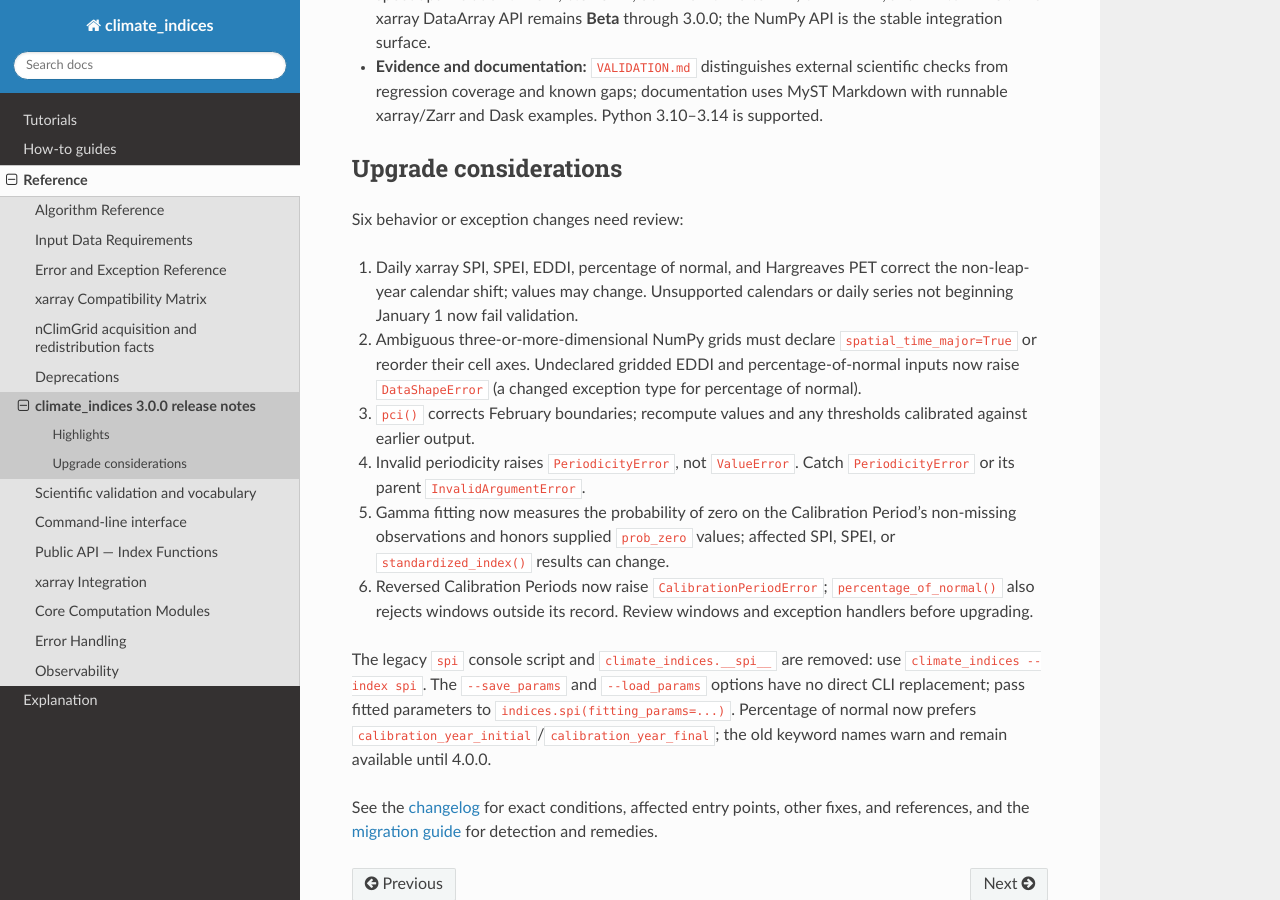
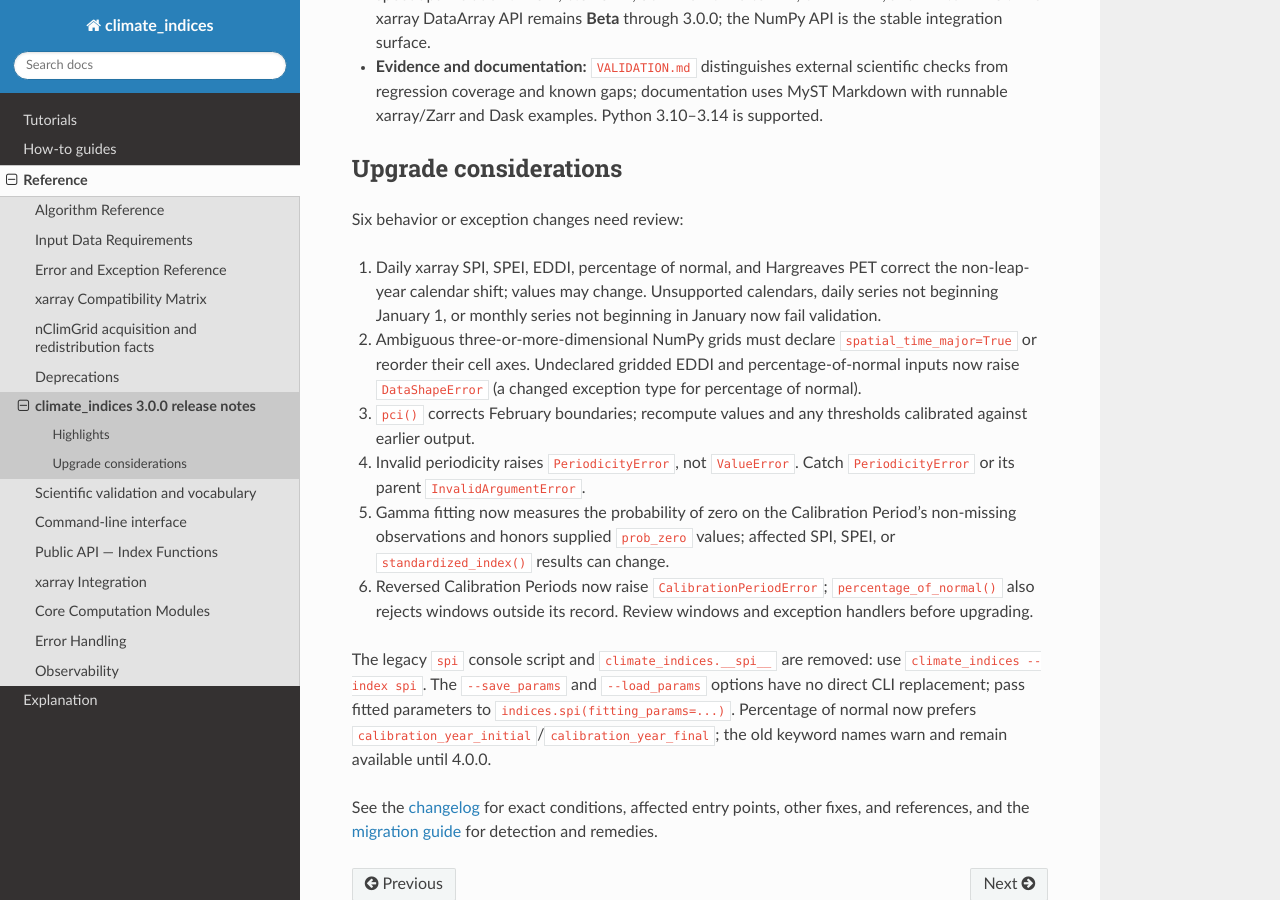
Before and after one commit to monocongo/climate_indices, a Sphinx documentation site: the page built from docs/release-notes-3.0.0.md, in a window 1280 px wide and 900 px high, scrolled down 918 px. Built offline with Sphinx 7.4.7 and the Read the Docs theme 3.1.0, drawn with Linux system fonts in a browser that asks for light colours.

Commit message:
docs(release): include the monthly coordinate-origin validation in the 3.0.0 upgrade notes
The upgrade-considerations item named only daily series, but a monthly
coordinate that does not begin in January raises CoordinateValidationError
too, as the migration guide already states.

Finding: 4175422264
Review-Anchor: https://github.com/monocongo/climate_indices/pull/1254#discussion_r4175422264

```diff
--- a/docs/release-notes-3.0.0.md
+++ b/docs/release-notes-3.0.0.md
@@ -49,7 +49,8 @@ Six behavior or exception changes need review:
 
 1. Daily xarray SPI, SPEI, EDDI, percentage of normal, and Hargreaves PET
    correct the non-leap-year calendar shift; values may change. Unsupported
-   calendars or daily series not beginning January 1 now fail validation.
+   calendars, daily series not beginning January 1, or monthly series not
+   beginning in January now fail validation.
 2. Ambiguous three-or-more-dimensional NumPy grids must declare
    `spatial_time_major=True` or reorder their cell axes. Undeclared gridded
    EDDI and percentage-of-normal inputs now raise `DataShapeError` (a changed
```
